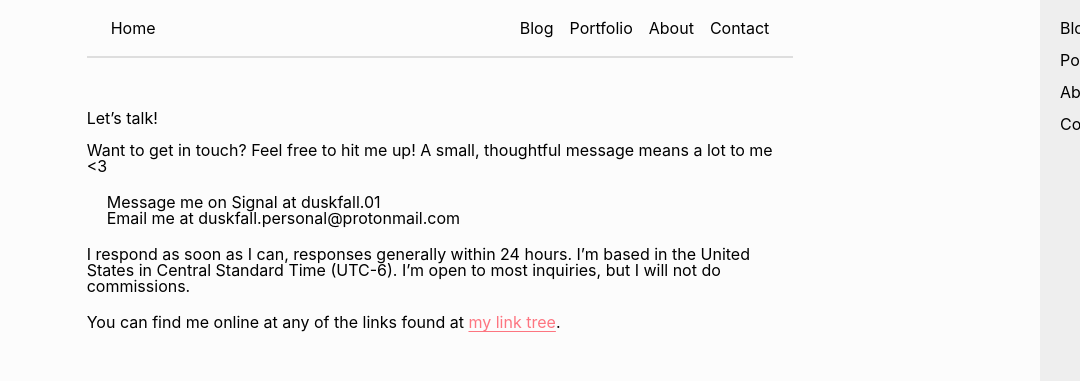
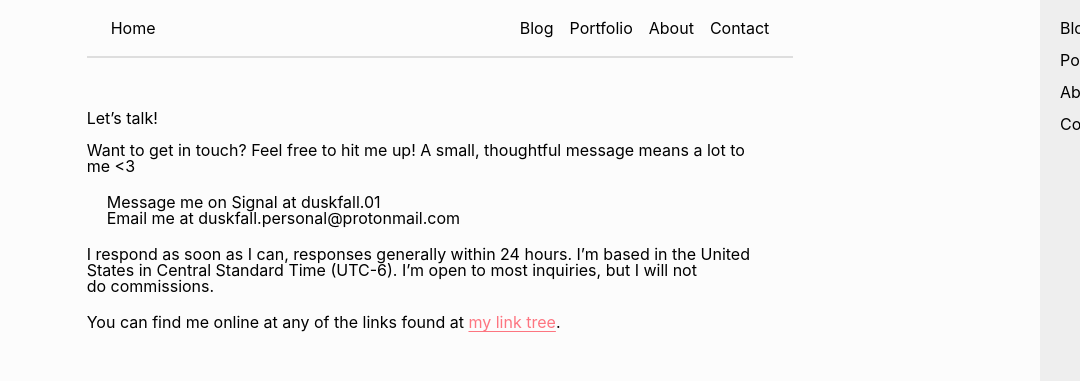
Before and after one commit to TrulyFlawed/trulyflawed.github.io, a Jekyll site: the page built from pages/contact.md, in a window 1280 px wide. Shown: the top 381 px of the page, without its empty margins (200-1280 px from the left). Built offline with Jekyll 4.4.1, drawn with Linux system fonts in a browser that asks for light colours; nearby versions of some CDN libraries; library files that are not in the unit come from our copies.

Commit message:
fix: invalid text wrap styles
While making this, I also learned that text-wrap: pretty; is actually
unsupported in Firefox. It just doesn't change the wrapping system, so
that sucks. We'll keep it as a progressive enhancement, though.

```diff
--- a/assets/css/base.css
+++ b/assets/css/base.css
@@ -44,10 +44,7 @@ li::marker {
 
 p {
 	margin-block-end: 1.25rem;
-
-	white-space: normal;
-
-	word-wrap: wrap pretty;
+	text-wrap: pretty;
 }
 
 hr {
```
